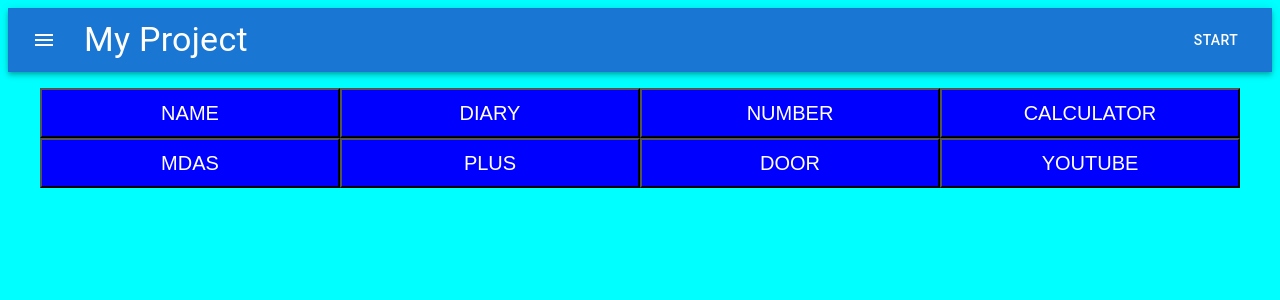
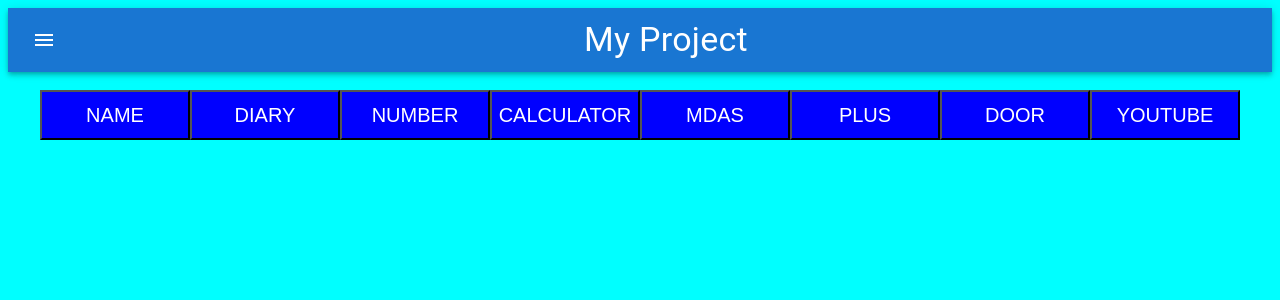
Before and after one commit to Aeriech/my-project, a React (Create React App) app: page / in a window 1280 px wide. Shown: the top 300 px of the page. Built offline with nearby package versions, Linux system fonts and the light colour scheme.

Commit message:
modified:   src/App.css 	modified:   src/App.js 	modified:   src/Componets/Body.js 	modified:   src/Componets/Header.js

```diff
--- a/src/App.css
+++ b/src/App.css
@@ -8,7 +8,7 @@ img {
     height: 170px;
 }
 
-main{
+Body{
     text-align: center;
 }
 
--- a/src/App.js
+++ b/src/App.js
@@ -8,25 +8,10 @@ function App() {
 
 const [show,setShow] = useState(false);
 
-//  const showBody = () =>{
-//   if (show == true) {
-//     setShow(false)
-//   } else {
-//     setShow(true)
-//   }
-//  }
 
   return (
     <div>
     <Header/>
-    <main>
-      {/* <button
-      onClick={showBody}>START</button>
-      {
-      show &&  */}
-      <Body/>
-      {/* } */}
-    </main>
     </div>
   );
 }
--- a/src/Componets/Body.js
+++ b/src/Componets/Body.js
@@ -1,11 +1,7 @@
 import React, { useState } from 'react'
 import Link from '@mui/material/Link';
-import CssBaseline from '@mui/material/CssBaseline';
-import Box from '@mui/material/Box';
-import Container from '@mui/material/Container';
-import { styled } from '@mui/material/styles';
 import Divider from '@mui/material/Divider';
-import Chip from '@mui/material/Chip';
+
 
 
 
@@ -17,7 +13,7 @@ function Body() {
         backgroundColor: 'blue',
         fontSize: 20,
         height: 50,
-        width: 300,
+        width: 150,
 
     };
 
@@ -104,7 +100,7 @@ function Body() {
   return (
 
     <>
-    <p></p>
+    <br></br>
     <button onClick={showName} style={setStyle}>NAME</button>
     <button onClick={showDiary} style={setStyle}>DIARY</button>
     <button onClick={showNum} style={setStyle}>NUMBER</button>
--- a/src/Componets/Header.js
+++ b/src/Componets/Header.js
@@ -1,4 +1,5 @@
 import * as React from 'react';
+import { useState } from 'react'
 import AppBar from '@mui/material/AppBar';
 import Box from '@mui/material/Box';
 import Toolbar from '@mui/material/Toolbar';
@@ -6,9 +7,23 @@ import Typography from '@mui/material/Typography';
 import Button from '@mui/material/Button';
 import IconButton from '@mui/material/IconButton';
 import MenuIcon from '@mui/icons-material/Menu';
+import Body from './Body';
+
 
 export default function ButtonAppBar() {
+
+  const [name,setShowName] = useState(true);
+
+    const showName = () =>{
+     if (name === true) {
+       setShowName(false);
+     } else {
+       setShowName(true);
+     }
+    }
+
   return (
+    <>
     <Box sx={{ flexGrow: 1 }}>
       <AppBar position="static">
         <Toolbar>
@@ -18,20 +33,18 @@ export default function ButtonAppBar() {
             color="inherit"
             aria-label="menu"
             sx={{ mr: 2 }}
-            onClick={showAlert}
+            onClick={showName}
           >
             <MenuIcon />
           </IconButton>
           <Typography variant="h4" component="div" sx={{ flexGrow: 1 }}>
             My Project
           </Typography>
-          <Button
-          color="inherit"
-          onClick={showAlert}
-          >START</Button>
         </Toolbar>
       </AppBar>
     </Box>
+    {name && <Body/>}
+    </>
   );
 }
 function showAlert() {
```
